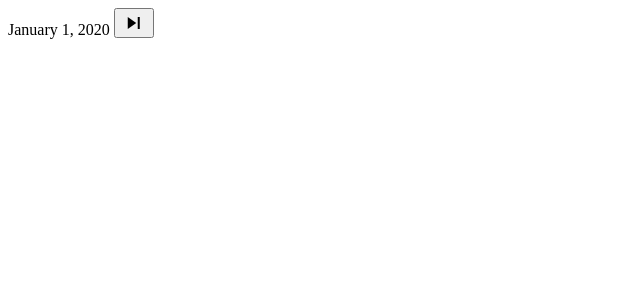
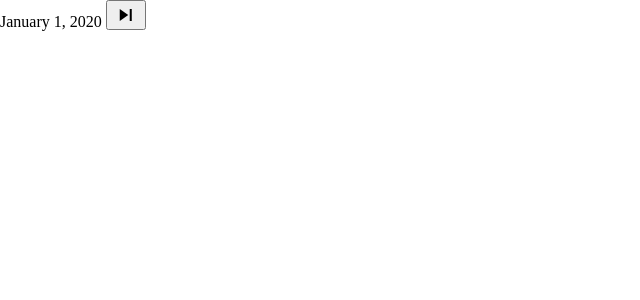
Before and after one commit to LKloosterman/simulife, an Angular app: page / in a window 1280 px wide. Shown: the top 300 px of the page, without its empty margins (0-640 px from the left). Built offline with nearby package versions, Linux system fonts and the light colour scheme.

Commit message:
Include the Roboto font and remove body margins at root

```diff
--- a/src/styles.scss
+++ b/src/styles.scss
@@ -1 +1,5 @@
-/* You can add global styles to this file, and also import other style files */
+@import url('https://fonts.googleapis.com/css2?family=Roboto&display=swap');
+
+body {
+  margin: 0;
+}
```
